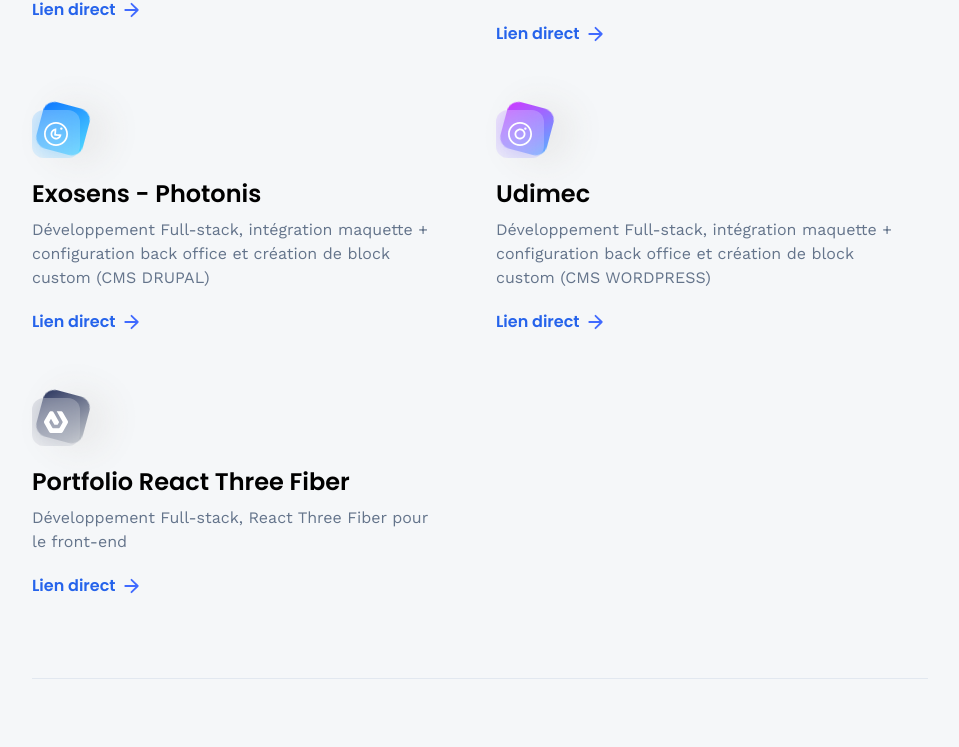
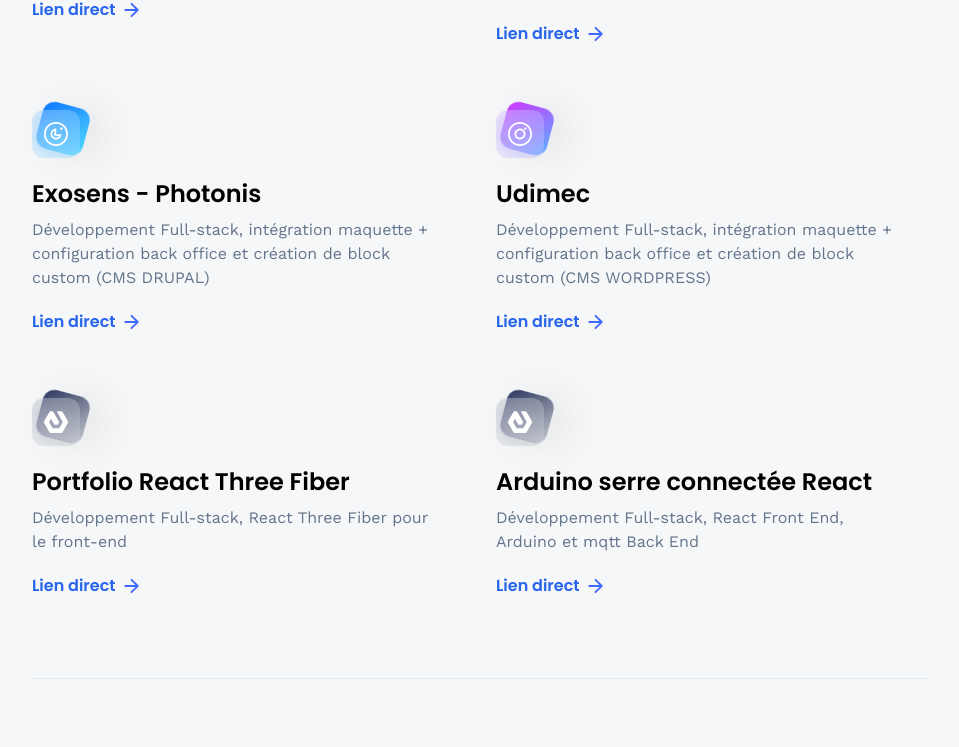
Before and after one commit to Eltariels/Portfolio, a React (Vite) app: page /projects in a window 1280 px wide. Shown: the part 494-1241 px from the top of the page, without its empty margins (160-1119 px from the left). Built offline with nearby package versions, Linux system fonts and the light colour scheme.

Commit message:
Add Arduino project

```diff
--- a/src/constants/index.js
+++ b/src/constants/index.js
@@ -1,4 +1,4 @@
-import { lbalogo, evolutive, avatar } from "../assets/images";
+import { lbalogo, evolutive, avatar, php } from "../assets/images";
 import {
     car,
     contact,
@@ -11,19 +11,13 @@
     javascript,
     linkedin,
     mongodb,
-    motion,
-    mui,
-    nextjs,
     nodejs,
     pricewise,
     react,
-    redux,
     sass,
-    snapgram,
-    summiz,
     tailwindcss,
     threads,
-    typescript
+    snapgram
 } from "../assets/icons";
 
 export const skills = [
@@ -81,6 +75,11 @@
         imageUrl: tailwindcss,
         name: "Tailwind CSS",
         type: "Frontend",
+    },
+    {
+        imageUrl: php,
+        name: "PHP",
+        type: "Backend",
     },
 ];
 
@@ -178,4 +177,11 @@
         description: 'Développement Full-stack, React Three Fiber pour le front-end',
         link: 'https://theoborella.netlify.app/',
     },
+    {
+        iconUrl: estate,
+        theme: 'btn-back-black',
+        name: 'Arduino serre connectée React',
+        description: 'Développement Full-stack, React Front End, Arduino et mqtt Back End',
+        link: '',
+    },
 ];
```
Also changed, not shown: src/assets/images/index.js (+3 -9 lines).
